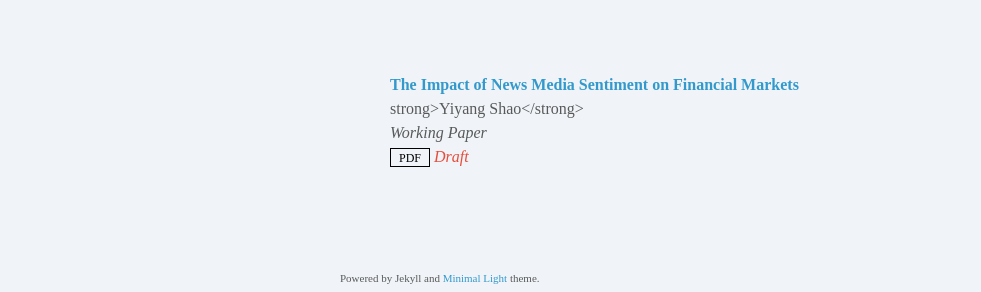
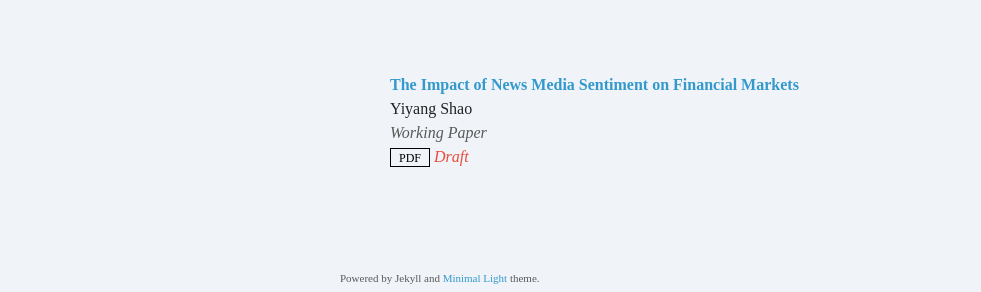
Before and after one commit to YiyShao/YiyShao.github.io, a Jekyll site: the page built from working-papers.md, in a window 1280 px wide and 1235 px high. Shown: the part 876-1168 px from the top of the window, without its empty margins (130-1111 px from the left). Built offline with Jekyll 4.4.1, drawn with Linux system fonts in a browser that asks for light colours; a style sheet for code colours, icons or effects is not loaded.

Commit message:
Update working_papers.yml

```diff
--- a/_data/working_papers.yml
+++ b/_data/working_papers.yml
@@ -24,7 +24,7 @@ main:
     notes: "Draft"
 
   - title: "	The Impact of News Media Sentiment on Financial Markets"
-    authors: "strong>Yiyang Shao</strong>"
+    authors: "<strong>Yiyang Shao</strong>"
     conference: "Working Paper"
     pdf: "https://papers.ssrn.com/sol3/papers.cfm?abstract_id=5404535"
     notes: "Draft"
```
